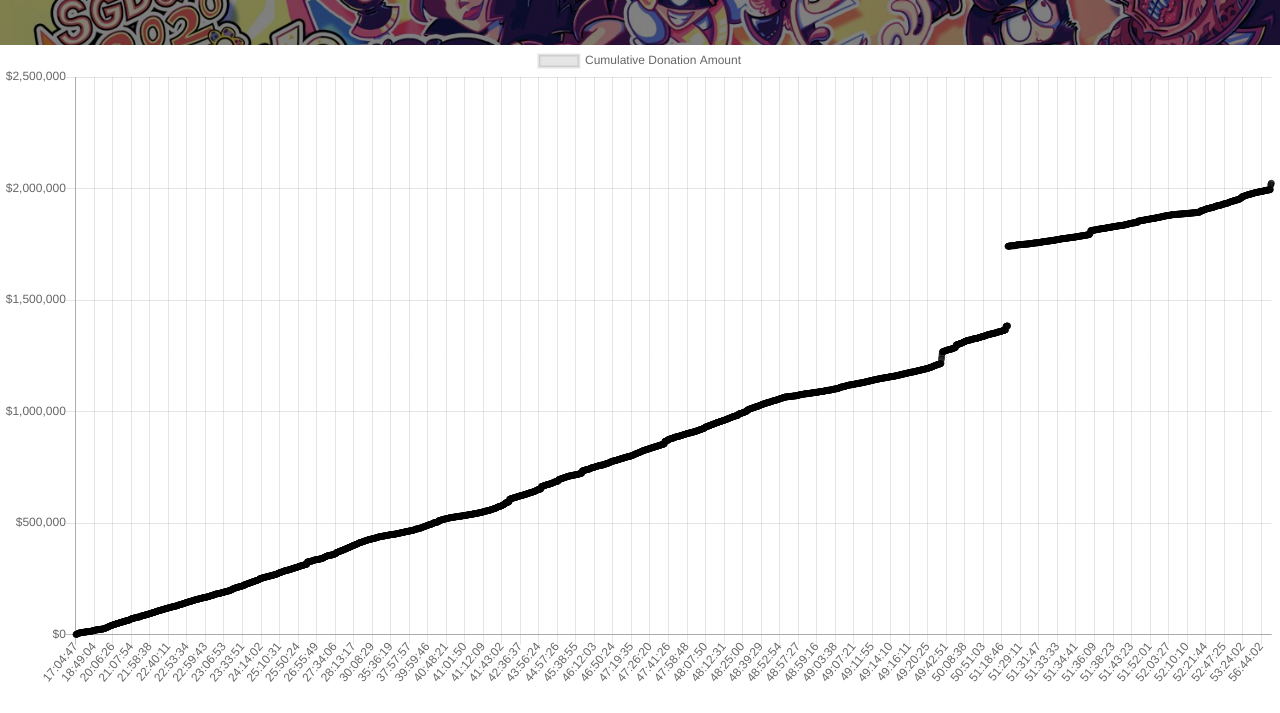
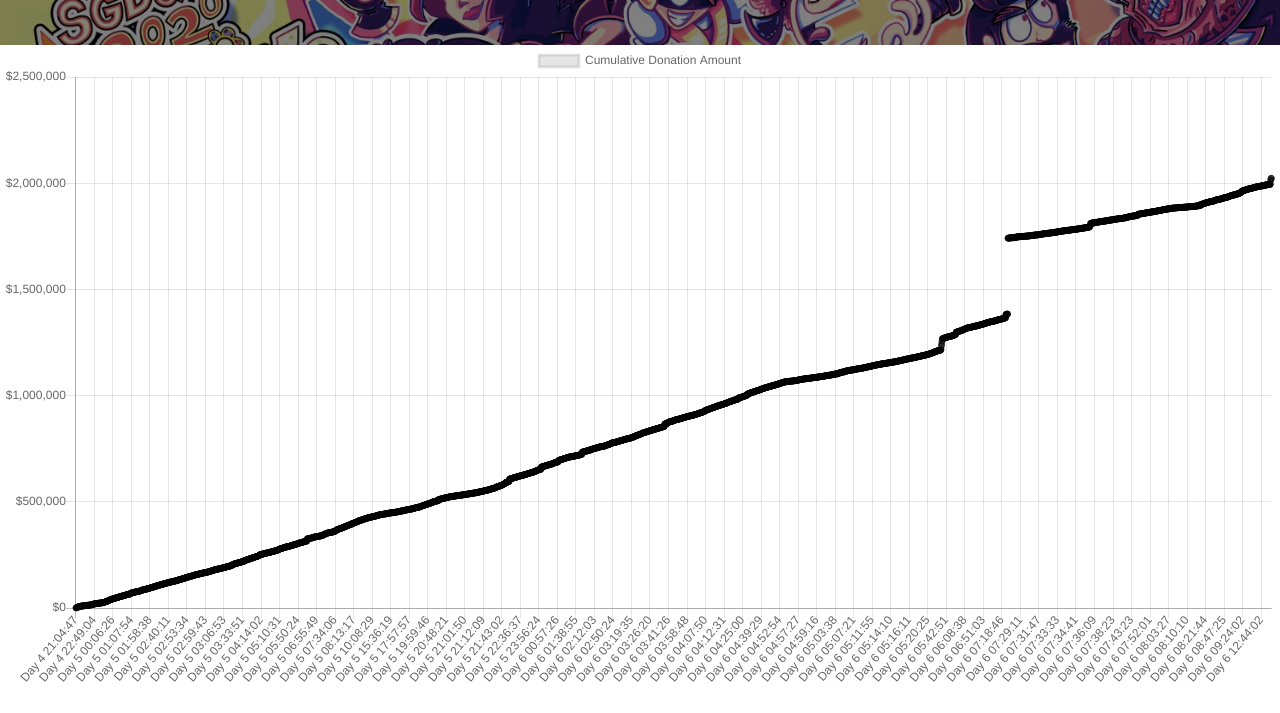
Before and after one commit to Pepper-Wood/gdq-graph, a plain HTML site: page docs/agdq2020.html in a window 1280 px wide. Shown: the part 87-800 px from the top of the page. Drawn offline with nearby package versions, Linux system fonts and the light colour scheme.

Commit message:
Updated agdq2020.html where X-axis labels show the days

```diff
--- a/docs/agdq2020.html
+++ b/docs/agdq2020.html
@@ -42,13 +42,14 @@
 <script>
 // https://gist.github.com/vankasteelj/74ab7793133f4b257ea3
 function sec2time(timeInSeconds) {
-  var pad = function(num, size) { return ('000' + num).slice(size * -1); },
-  time = parseFloat(timeInSeconds).toFixed(3),
-  hours = Math.floor(time / 60 / 60),
-  minutes = Math.floor(time / 60) % 60,
-  seconds = Math.floor(time - minutes * 60);
-
-  return pad(hours, 2) + ':' + pad(minutes, 2) + ':' + pad(seconds, 2);
+  let pad = function(num, size) { return ('000' + num).slice(size * -1); };
+  let time = parseFloat(timeInSeconds).toFixed(3);
+  let days = Math.floor(time / 60 / 60 / 24);
+  time = time - (days * 60 * 60 * 24);
+  let hours = Math.floor(time / 60 / 60);
+  let minutes = Math.floor(time / 60) % 60;
+  let seconds = Math.floor(time - minutes * 60);
+  return `Day ${pad(days, 1)} ${pad(hours, 2)}:${pad(minutes, 2)}:${pad(seconds, 2)}`;
 }
 
 const cumulativeSum = (sum => value => sum += value)(0);
```
